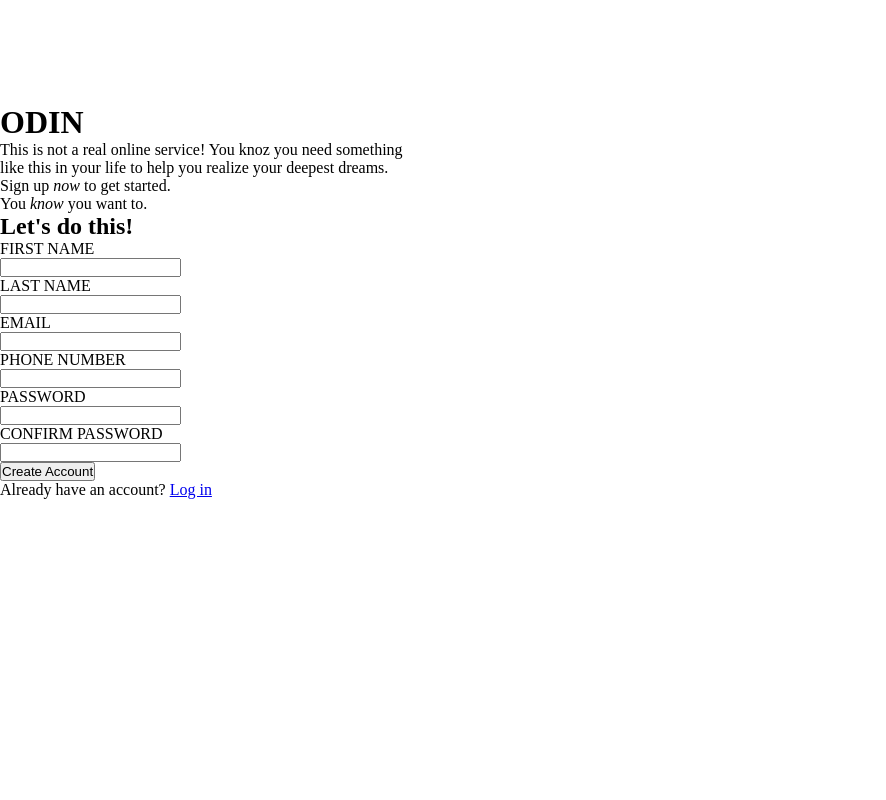
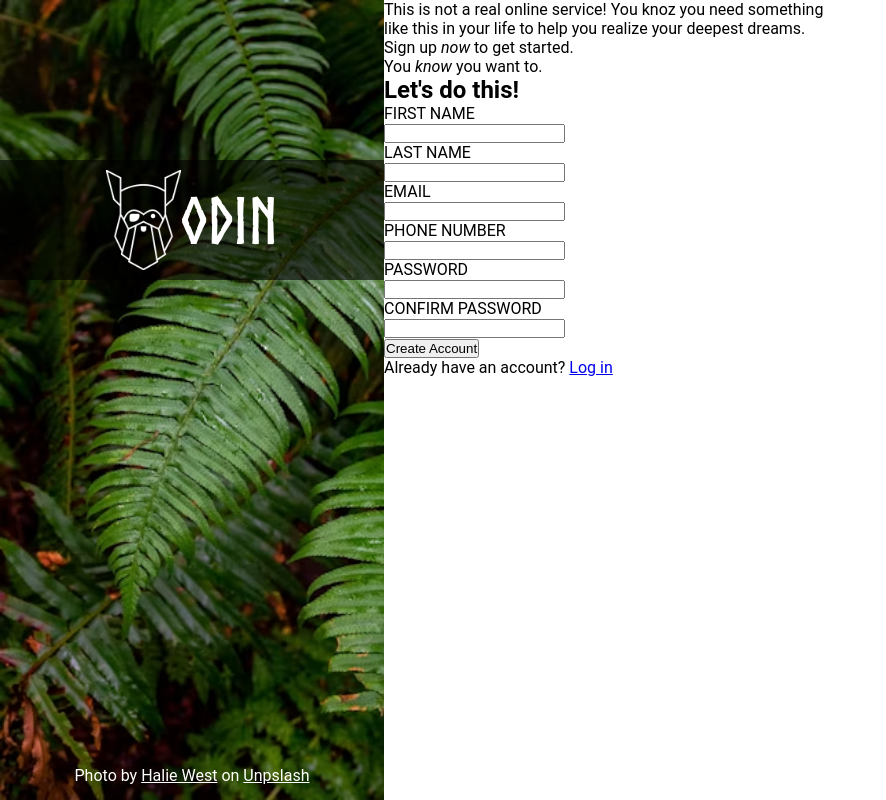
Before and after one commit to Antonio0308/Sign-up-Form, a plain HTML site: page index.html in a window 1280 px wide. Shown: the whole page, without its empty margins (0-886 px from the left). Drawn offline with Linux system fonts and the light colour scheme.

Commit message:
implement two-column flexbox layout and finalize logo section styling
- Divide the page into two sections using CSS Flexbox (left side for the logo with background, right side for the form)
- Finalize the styling of the logo and background section
- Add a transparency effect to the logo background using CSS

```diff
--- a/index.html
+++ b/index.html
@@ -7,13 +7,17 @@
     <title>Sign Up</title>
   </head>
   <body>
-    <div>
-      <div>
+    <div class="container-one">
+      <div class="logo">
         <img src="./images/odin-logo.png" alt="odin-logo" height="100" />
         <h1>ODIN</h1>
       </div>
+      <div class="credits">
+        Photo by <a href="#">Halie West</a> on
+        <a href="#">Unpslash</a>
+      </div>
     </div>
-    <div>
+    <div class="container-two">
       <div>
         <p>
           This is not a real online service! You knoz you need something
--- a/style.css
+++ b/style.css
@@ -1,4 +1,50 @@
+@font-face {
+  font-family: "Norse Bold";
+  src: url(./fonts/Norsebold.otf);
+}
+
 * {
   margin: 0;
   padding: 0;
 }
+
+body {
+  height: 100vh;
+  display: flex;
+  font-family: Roboto, sans-serif;
+}
+
+.container-one {
+  width: 30%;
+  background-image: url(./images/bg.avif);
+  background-repeat: no-repeat;
+  background-size: cover;
+  display: flex;
+  flex-direction: column;
+  align-items: center;
+}
+
+.logo {
+  display: flex;
+  align-items: center;
+  justify-content: center;
+  width: 30%;
+  font-family: "Norse Bold", sans-serif;
+  font-size: 32px;
+  color: white;
+  padding: 10px 0px;
+  position: absolute;
+  top: 20%;
+  background-color: transparent;
+  backdrop-filter: brightness(40%);
+}
+
+.credits {
+  position: absolute;
+  bottom: 15px;
+  color: white;
+}
+
+.credits a {
+  color: white;
+}
```
